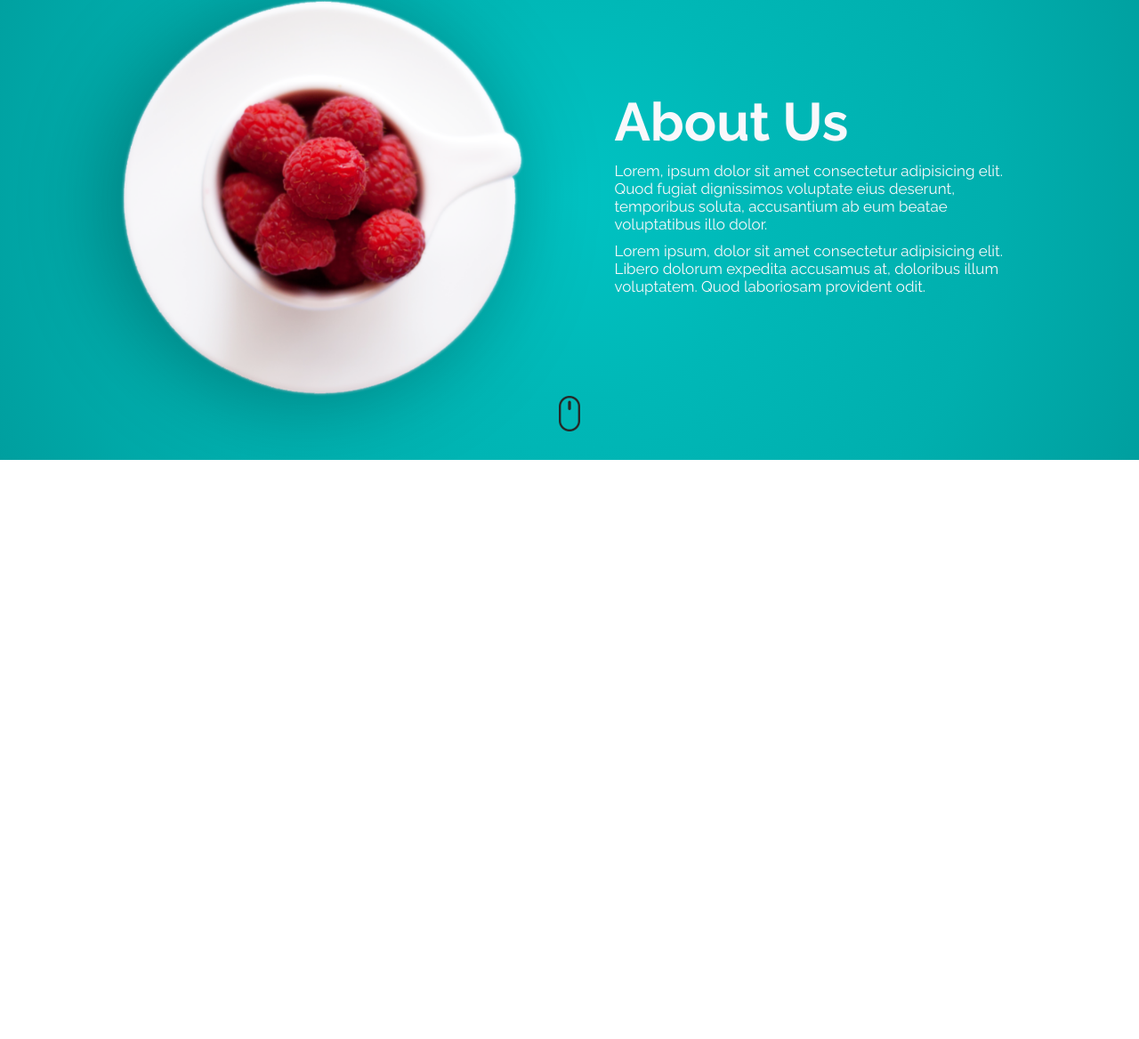
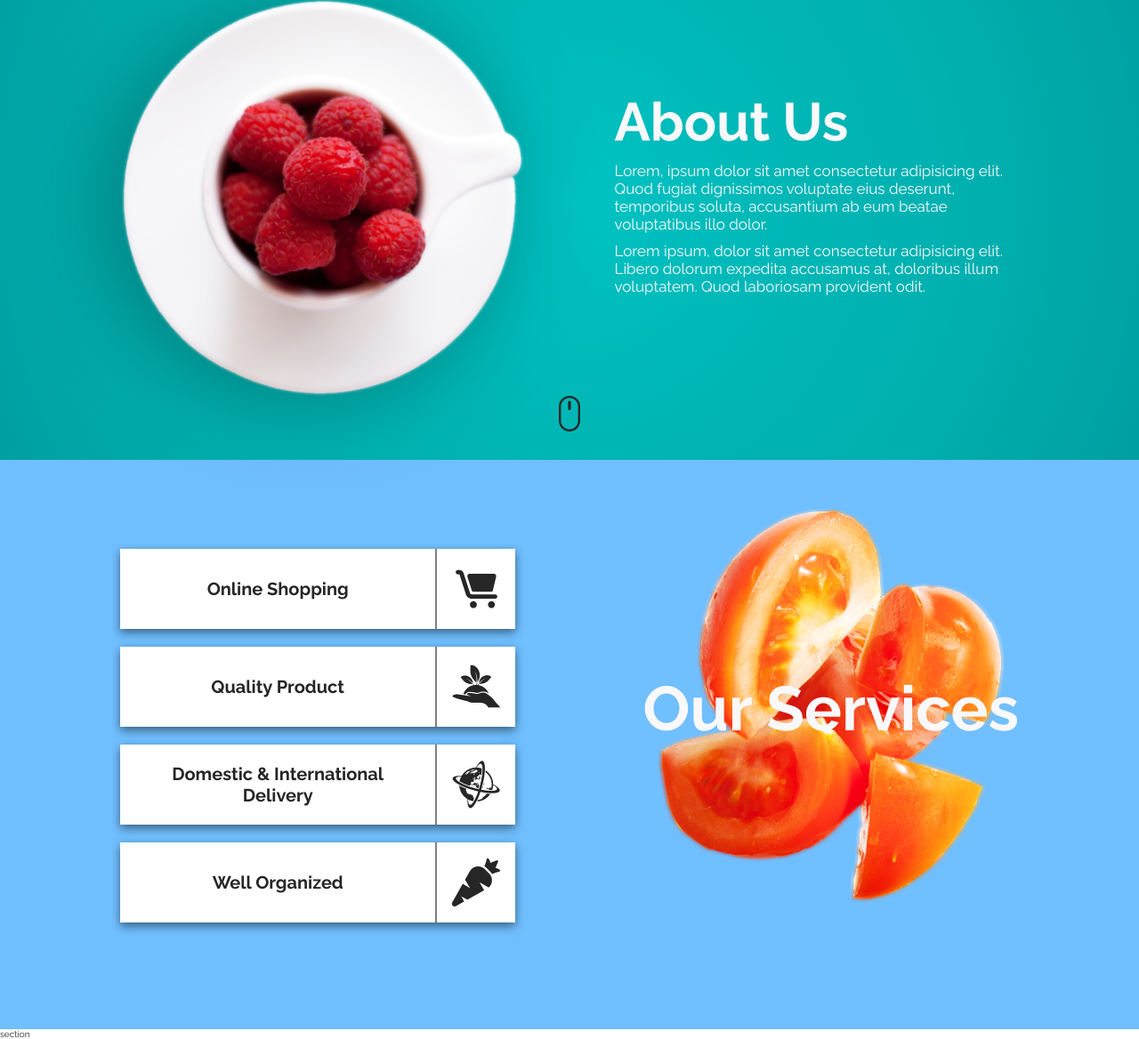
Before and after one commit to coding24seven/Fresh-life, a website: page index.html in a window 1280 px wide. Shown: the part 872-2040 px from the top of the page at 89% size. Before the commit the page ends 1389 px from the top, so only its background shows below. Drawn offline with Linux system fonts and the light colour scheme.

Commit message:
after services

```diff
--- a/index.html
+++ b/index.html
@@ -72,7 +72,49 @@
           <!--, MOUSE LINK -->
   </section>
 
-  <!--/  -->
+  <!--/ SERVICES  -->
+
+  <section class="services" id="services">
+    <div class="services__container container">
+
+      <div class="services__options">
+        <a class="services__box">
+          <h3 class="services__option">Online Shopping</h3>
+          <div class="services__icon-wrapper">
+            <img class="services__icon" src="/img/084.png"></img>
+          </div>
+        </a>
+        <a class="services__box">
+          <h3 class="services__option">Quality Product</h3>
+          <div class="services__icon-wrapper">
+            <img class="services__icon" src="/img/080.png"></img>
+          </div>
+        </a>
+        <a class="services__box">
+          <h3 class="services__option">Domestic & International<br>Delivery</h3>
+          <div class="services__icon-wrapper">
+            <img class="services__icon" src="/img/076.png"></img>
+          </div>
+        </a>
+        <a class="services__box">
+          <h3 class="services__option">Well Organized</h3>
+          <div class="services__icon-wrapper">
+            <img class="services__icon" src="/img/072.png"></img>
+          </div>
+        </a>
+      </div>
+
+      <div class="services__image-box">
+        <img src="/img/085.png" alt="tomatoes" class="services__image">
+        <h2 class="services__heading">Our Services</h2>
+      </div>
+
+    </div>
+  </section>
+
+  <!--/ GALLERY  -->
+  section
+
 </body>
 
 </html>
--- a/sass/foundation/_base.scss
+++ b/sass/foundation/_base.scss
@@ -1,9 +1,9 @@
 /// <*>
 * {
+  // outline: 1px solid pink;
   margin: 0;
   padding: 0;
   -webkit-tap-highlight-color: transparent; // remove highlight on touch
-  // outline: 1px solid pink;
 }
 *,
 *::before,
--- a/sass/main.scss
+++ b/sass/main.scss
@@ -7,3 +7,4 @@
 
 @import "sections/about";
 @import "sections/fresh-life";
+@import "sections/services";
--- /dev/null
+++ b/sass/sections/_services.scss
@@ -0,0 +1,111 @@
+/// <section> SERVICES
+.services {
+  background-color: #70bfff;
+
+  //. <div>
+  &__container {
+    padding-top: 10rem;
+    padding-bottom: 10rem;
+    justify-content: space-between;
+    align-items: center;
+    @media(max-width: em(1000)) {
+      flex-direction: column;
+
+    }
+  }
+
+  //, <div> ALL OPTIONS
+  &__options {
+    margin-right: 10%;
+    flex: 0 0 44%;
+    @media(max-width: em(1000)) {
+      order: 1;
+      margin: 0;
+    }
+  }
+
+  // <a> BOX FOR OPTION TEXT AND ICON
+  &__box {
+    height: 9rem;
+    margin-bottom: 2rem;
+    display: flex;
+    justify-content: space-between;
+    align-items: center;
+    background: white;
+    box-shadow: 0 .4rem 1rem rgba(black,0.5);
+    cursor: pointer;
+    transition: all .2s .02s ease-in;
+    &:hover {
+      background-color: #009af4;
+      filter: invert(100%);
+    }
+  }
+
+  // <h3> TEXT OPTION such as 'online shopping'
+  &__option {
+    padding: 0 4rem;
+    font-size: 2rem;
+    font-weight: 700;
+    text-align: center;
+    flex: 1;
+  }
+
+  // <div> ICON WRAPPER
+  &__icon-wrapper {
+    align-self: stretch;
+    border-left: 2px solid gray;
+    width: 9rem;
+    display: flex;
+    justify-content: center;
+    align-items: center;
+  }
+
+  // <img> ICON such as a shopping cart
+  &__icon {}
+
+  //, <div> BOX FOR IMAGE AND HEADING
+  &__image-box {
+    position: relative;
+    @media(max-width: em(1000)) {
+      margin: 18rem 0;
+    }
+    @media(max-width: em(500)) {
+      margin: 12rem 0 14rem;
+    }
+    @media(max-width: em(360)) {
+      margin: 6rem 0 9rem;
+    }
+  }
+
+  // <img>
+  &__image {
+    position: absolute;
+    top: 50%;
+    left: 50%;
+    transform: translate(-50%, -60%);
+    display: block;
+    width: 39rem;
+    @media(max-width: em(1000)) {
+      width: 35rem;
+    }
+    @media(max-width: em(500)) {
+      width: 32rem;
+    }
+    @media(max-width: em(360)) {
+      width: 26rem;
+    }
+  }
+
+  // <h2>
+  &__heading {
+    position: relative;
+    z-index: 1;
+    transform: translateY(-50%);
+    font-size: 7rem;
+    color: $creamy-color;
+    text-align: center;
+    @media(max-width: em(600)) {
+      font-size: 6rem;
+    }
+  }
+}
```
Also changed, not shown: tempCodeRunnerFile.html (deleted, +0 -1 lines), css/style.css, img/057.jpg (added), img/059.jpg (added), img/061.jpg (added), img/063.jpg (added), img/065.jpg (added), img/072.png (added), img/076.png (added), img/080.png (added), img/084.png (added).
